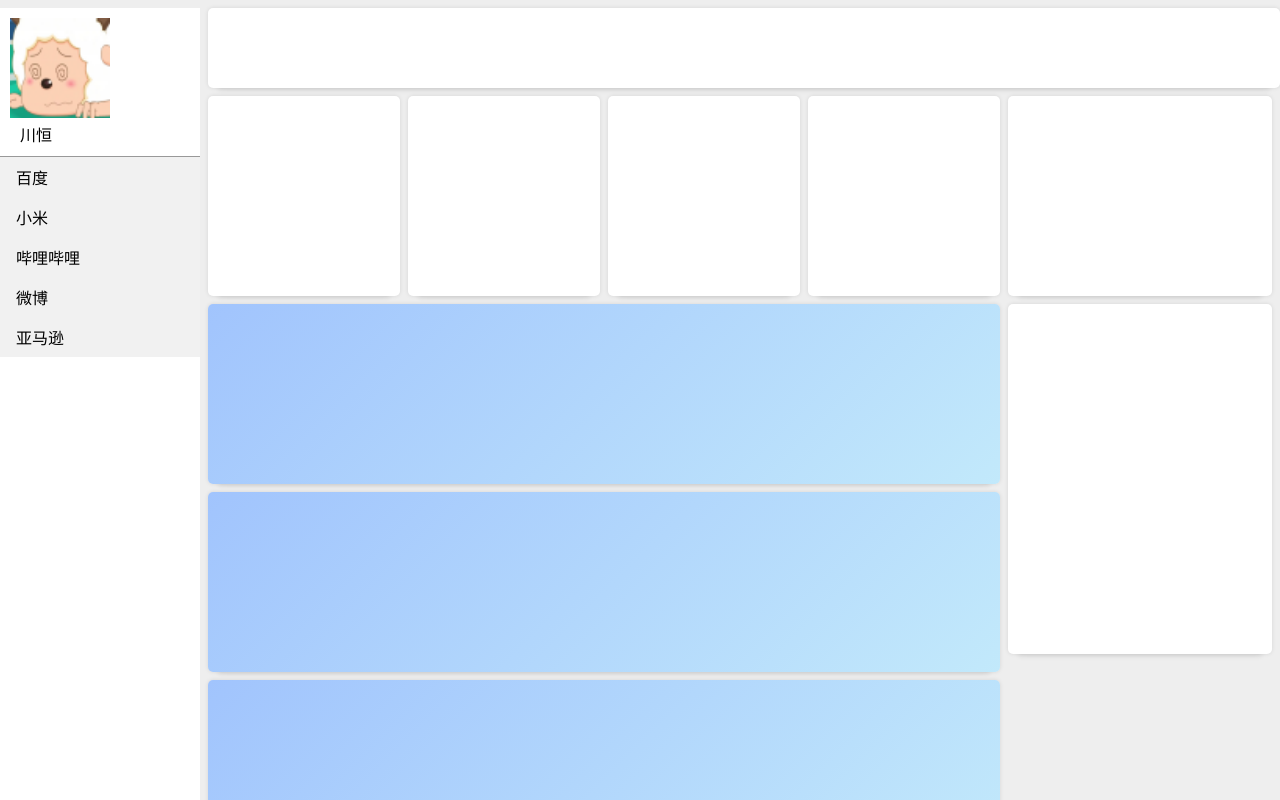
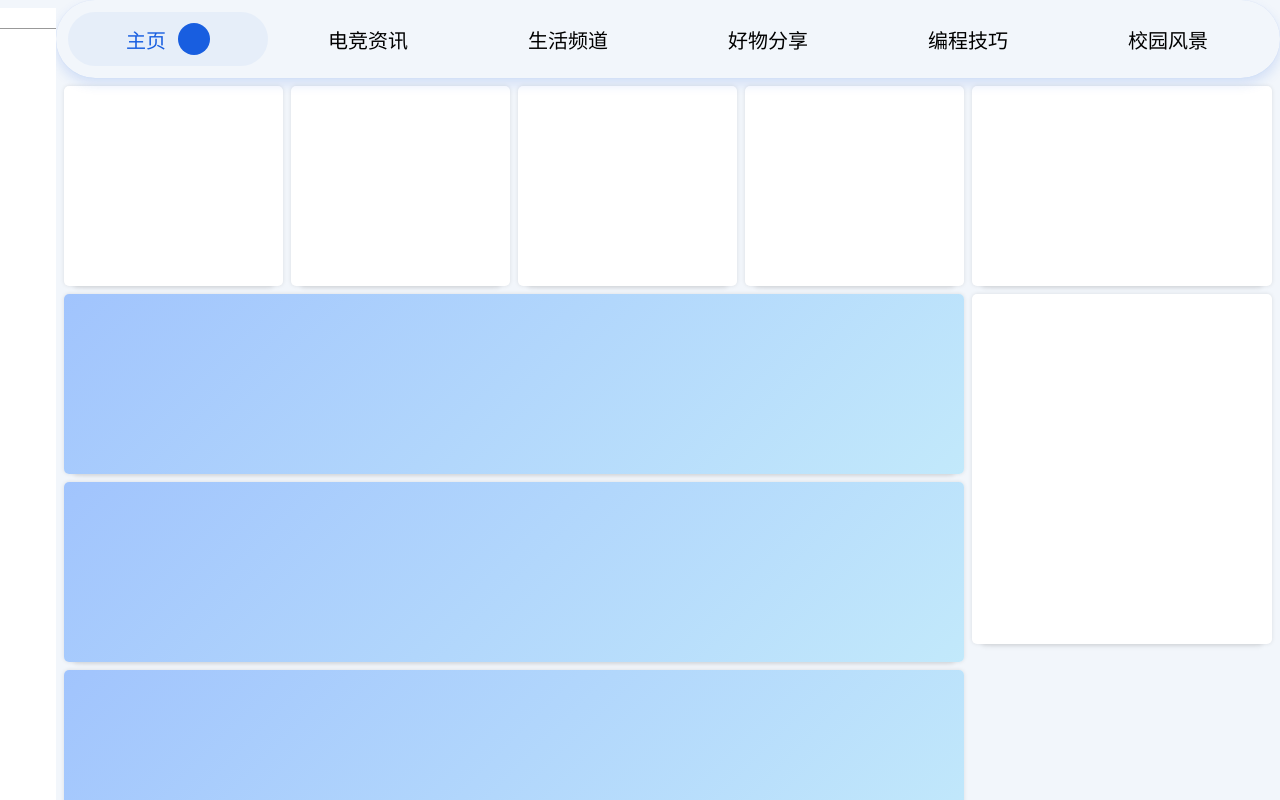
Before and after one commit to zhaoxiangjie0831/jshs, a plain HTML site: page index.html in a window 1280 px wide. Drawn offline with Linux system fonts and the light colour scheme.

Commit message:
Add files via upload

```diff
--- a/index.html
+++ b/index.html
@@ -62,15 +62,132 @@
         }
         li a{
             padding: 8px 16px;
-            color: #000;
+            color: #000000;
             display: block;
             text-decoration: none;
             align-items: center;
         }
         li a:hover {
-            background-color: #555;
+            background-color: #aadcf5;
             color: white;
         }
+        :root{
+            --primary-color:#185ee0;
+            --secondary-color:#e6eef9;
+        }
+
+        *,
+        *::after,
+        *:before{
+            box-sizing: border-box;
+        }
+        body{
+            font-family:"Inter",sans-serif;
+            background-color:rgba(230,238,249,0.5);
+        }
+        .container{
+            position:absolute;
+            left:0;
+            top:0;
+            right:0;
+            bottom:0;
+            display:flex;
+            align-items:center;
+            justify-content: center;
+        }
+        .tabs{
+            display:flex;
+            position: relative;
+            background-color:fff;
+            box-shadow: 0 0 1px 0 rgba(24, 94, 224,
+        0.15),0 6px 12px 0 rgba(24,94,224,0.15);
+        padding: 0.75em;
+        border-radius:99px;
+        }
+        .tabs *{
+            z-index:2;
+        }
+        input[type=radio]{
+            display: none;
+        }
+        .tab{
+            display: flex;
+            align-items:center;
+            justify-content: center;
+            height:54px;
+            width:200px;
+            font-size: 1.25rem;
+            font-weight:500;
+            border-radius:99px;
+            cursor:pointer;
+            transform: color 0.15s ease-in;
+        }
+        .notification{
+            display: flex;
+            align-items:center;
+            justify-content:center;
+            width:2rem;
+            height:2rem;
+            margin-left: 0.75rem;
+            border-radius: 50%;
+            background-color: var(--secondary-color);
+            transition: 0.15s ease-in;
+        }
+        .glider{
+            position: absolute;
+            display: flex;
+            height: 54px;
+            width: 200px;
+            background-color: var(--secondary-color);
+            z-index: 1;
+            border-radius: 99px;
+            transition: 0.25s ease-out;
+        }
+        input[type=radio]:checked+label {
+            color:var(--primary-color);
+        }
+        input[type=radio]:checked+label>.notification{
+           background-color: var(--primary-color);
+           color:#fff;
+        }
+        input[id=radio-1]:checked~.glider {
+            transform:translate(0);
+        }
+        input[id=radio-2]:checked~.glider {
+            transform:translate(100%);
+        }
+        input[id=radio-3]:checked~.glider {
+            transform:translate(200%);
+        }
+        input[id=radio-4]:checked~.glider {
+            transform:translate(300%);
+        }
+        input[id=radio-5]:checked~.glider {
+            transform:translate(400%);
+        }
+        input[id=radio-6]:checked~.glider {
+            transform:translate(500%);
+        }
+        .glider{
+            position: absolute;
+            display:flex;
+            height:54px;
+            width:200px;
+            background-color: var(--secondary-color);
+            z-index:1;
+            border-radius: 99px;
+            transition: 0.25s ease-out;
+        }
+        @media(max-width:700px){
+            .tab{
+                transform:scale(0.6);
+            }
+        }
+        .cen{
+            display: flex;
+            justify-content: center;
+        }
+
 
     </style>
 </head>
@@ -83,24 +200,32 @@
                 align-items: center;
                 justify-content: center;
                 border-bottom: 1px solid #999">
-            <img src="logo.ico" alt="头像" width="100px" height="100px">
-            <div style="margin-left: 10px">川恒</div>
+
         </div>
         <div class="flex1">
-            <ul>
-                <li><a href="https://www.baidu.com/" >百度</a></li>
-                <li><a href="https://www.mi.com/">小米</a></li>
-                <li><a href="https://www.bilibili.com/">哔哩哔哩</a></li>
-                <li><a href="https://weibo.com/login.php">微博</a></li>
-                <li><a href="https://www.amazon.com/">亚马逊</a></li>
-            </ul>
-
-        </div>
+ </div>
     </div>
     <!-- 主要区域 -->
     <div class="flex1 flex column">
         <!-- 头部区域 -->
-        <div style="height:80px;z-index: 1" class="baise yy margin-top margin-left"></div>
+        <div class="containe cen">
+            <div class="tabs">
+                <input type="radio" id="radio-1" name="tabs" checked/>
+                <label class="tab" for="radio-1">主页<span
+            class="notification"></span></label>
+                <input type="radio" id="radio-2" name="tabs"/>
+                <label class="tab" for="radio-2">电竞资讯</label>
+                <input type="radio" id="radio-3" name="tabs">
+                <label class="tab" for="radio-3">生活频道</label>
+                <input type="radio" id="radio-4" name="tabs"/>
+                <label class="tab" for="radio-4">好物分享</label>
+                <input type="radio" id="radio-5" name="tabs">
+                <label class="tab" for="radio-5">编程技巧</label>
+                <input type="radio" id="radio-6" name="tabs">
+                <label class="tab" for="radio-6">校园风景</label>
+                <span class="glider"></span>
+            </div>
+        </div>
         <!-- 内容区域 -->
         <div style="overflow: auto" class="flex1 flex">
             <!-- 左边 -->
```
